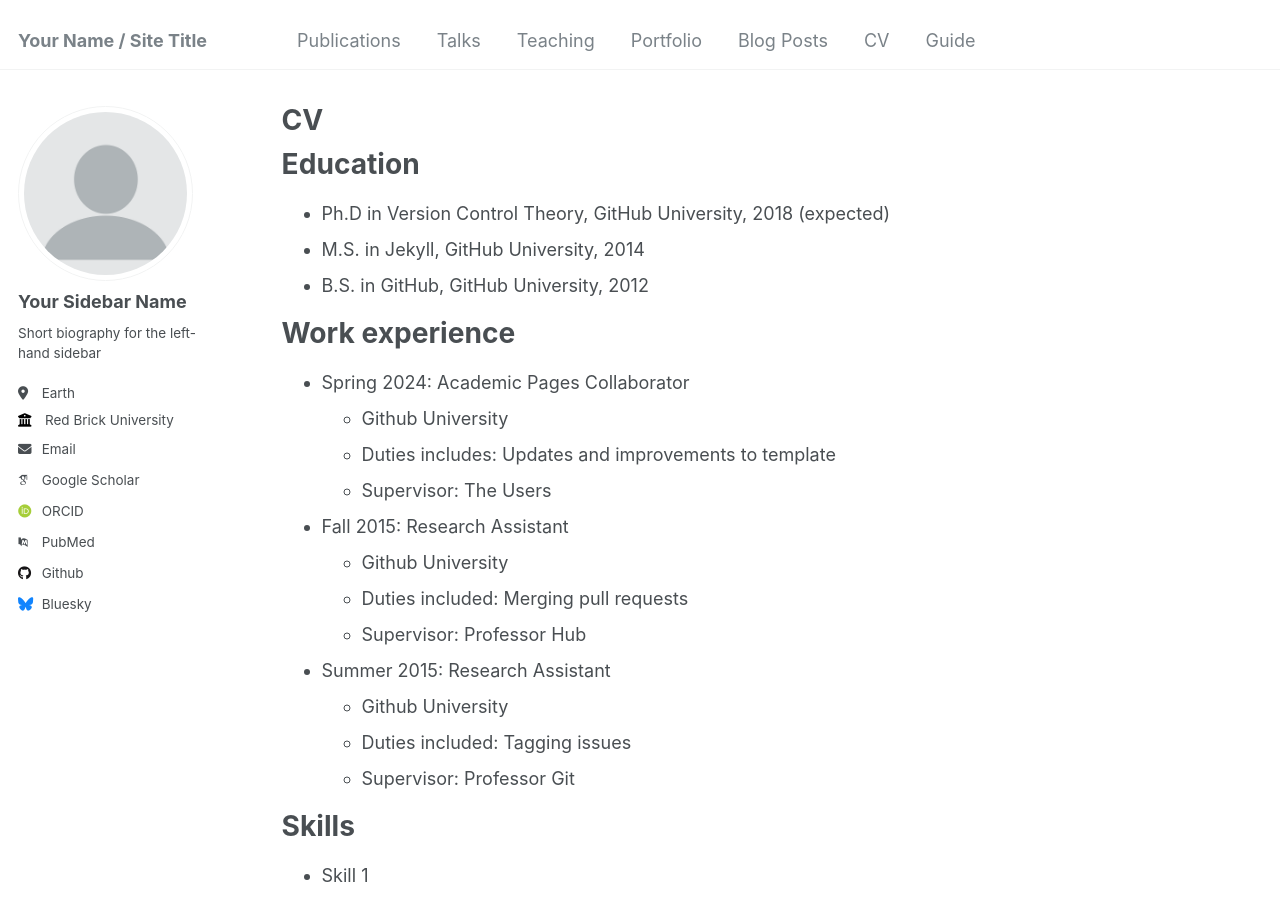
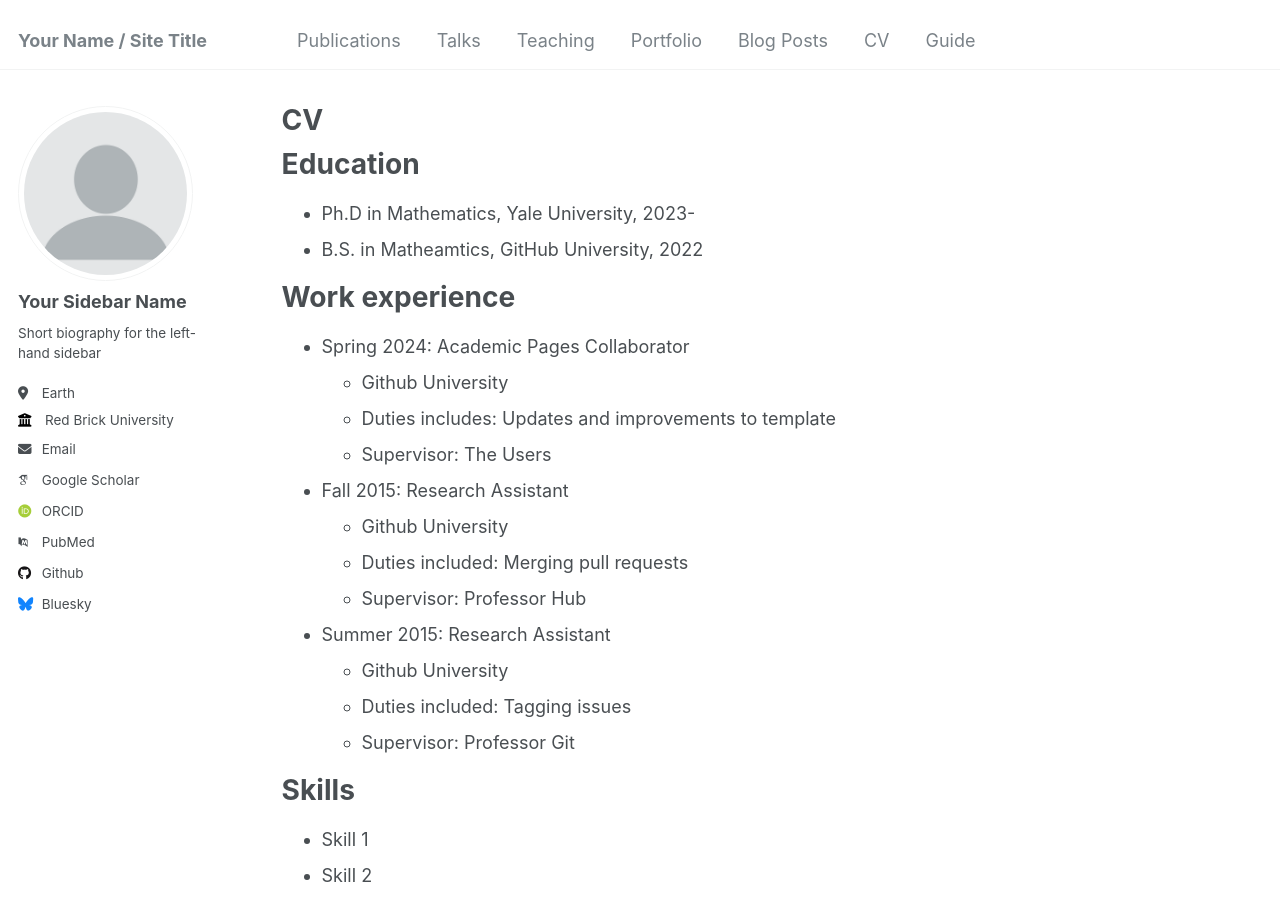
Before and after one commit to LionelYao/Youheng-Yao, a Jekyll site: the page built from _pages/cv.md, in a window 1280 px wide and 900 px high. Built offline with Jekyll 4.4.1, drawn with Linux system fonts in a browser that asks for light colours; some web fonts are replaced.

Commit message:
Update cv.md

```diff
--- a/_pages/cv.md
+++ b/_pages/cv.md
@@ -11,9 +11,8 @@ redirect_from:
 
 Education
 ======
-* Ph.D in Version Control Theory, GitHub University, 2018 (expected)
-* M.S. in Jekyll, GitHub University, 2014
-* B.S. in GitHub, GitHub University, 2012
+* Ph.D in Mathematics, Yale University, 2023-
+* B.S. in Matheamtics, GitHub University, 2022
 
 Work experience
 ======
```
